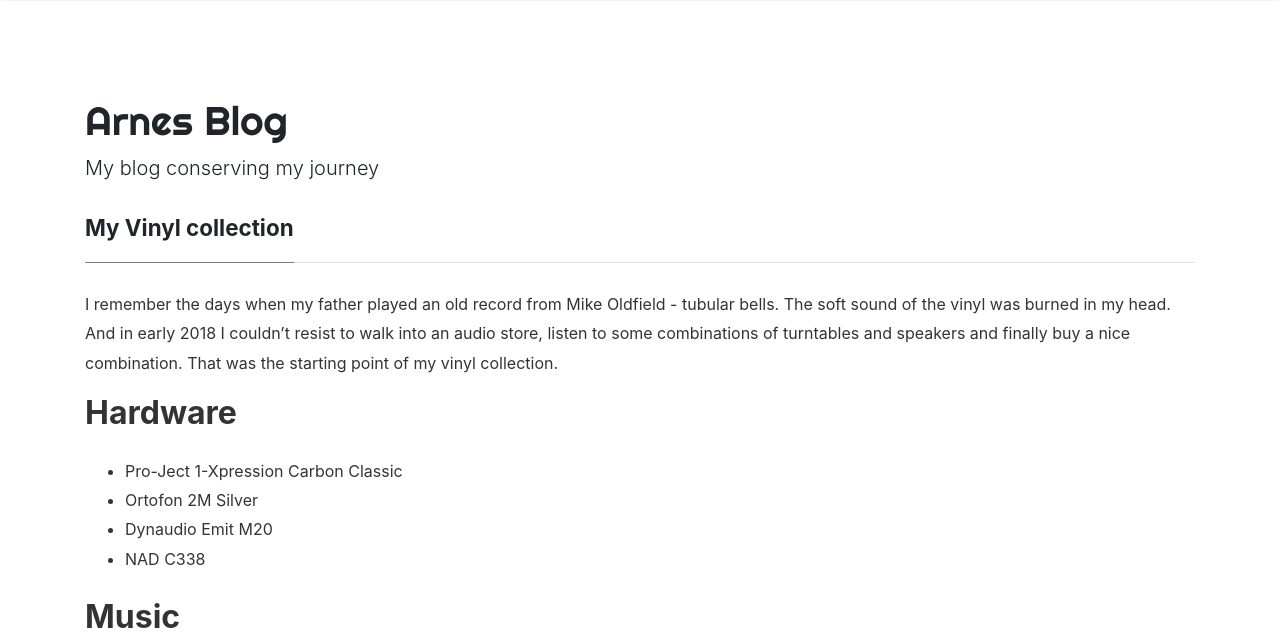
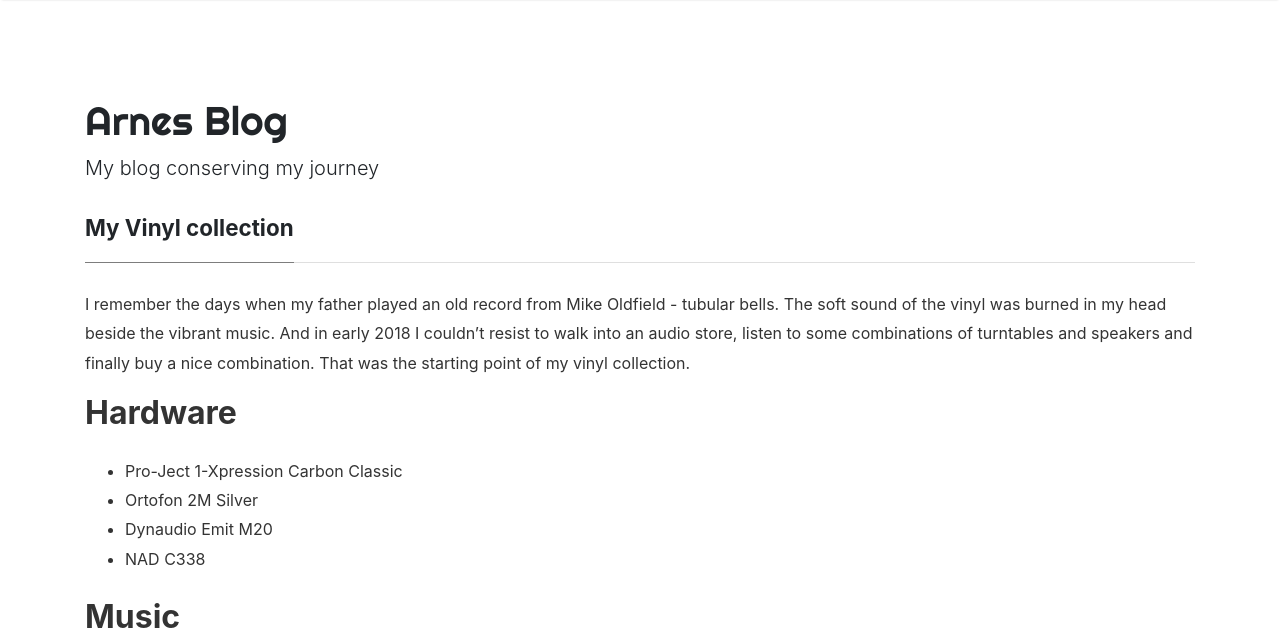
Before and after one commit to arossmann/blog, a Jekyll site: the page built from _pages/records.md, in a window 1280 px wide and 900 px high, cut to the strip 0-637 px from the top of the window. Built offline with Jekyll 4.4.1, drawn with Linux system fonts in a browser that asks for light colours; nearby versions of some CDN libraries.

Commit message:
Update records.md

```diff
--- a/_pages/records.md
+++ b/_pages/records.md
@@ -5,7 +5,7 @@ permalink: /vinyl
 comments: false
 ---
 
-I remember the days when my father played an old record from Mike Oldfield - tubular bells. The soft sound of the vinyl was burned in my head. And in early 2018 I couldn't resist to walk into an audio store, listen to some combinations of turntables and speakers and finally buy a nice combination. That was the starting point of my vinyl collection.
+I remember the days when my father played an old record from Mike Oldfield - tubular bells. The soft sound of the vinyl was burned in my head beside the vibrant music. And in early 2018 I couldn't resist to walk into an audio store, listen to some combinations of turntables and speakers and finally buy a nice combination. That was the starting point of my vinyl collection.
 
 ## Hardware
 
```
